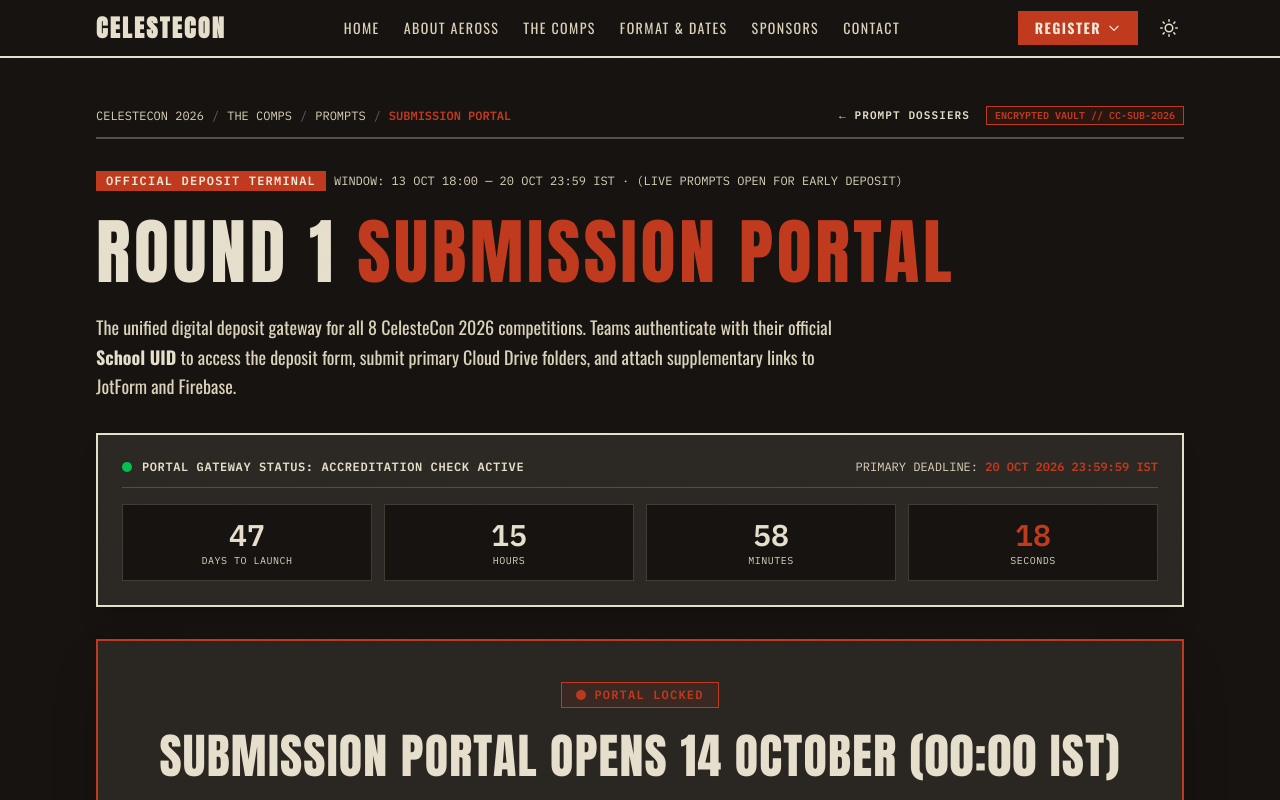
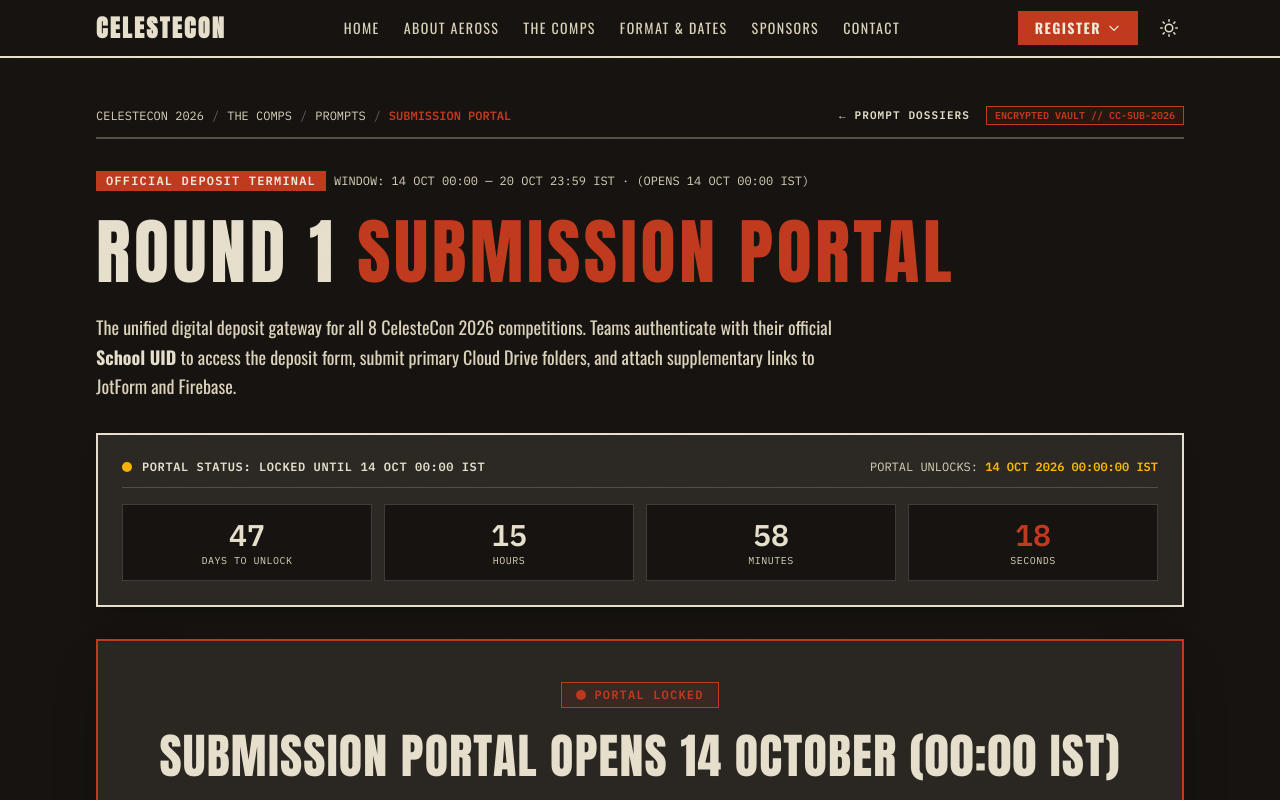
Before and after one commit to AerospaceSociety/CelesteCon-26, a React (Vite) app: page /portal in a window 1280 px wide. Shown: the top 800 px of the page. Built offline with nearby package versions, Linux system fonts and the light colour scheme.

Commit message:
Submission Portal

```diff
--- a/src/pages/AerossPrixPrompt.jsx
+++ b/src/pages/AerossPrixPrompt.jsx
@@ -652,7 +652,7 @@ export default function AerossPrixPrompt() {
               </div>
 
               {/* 80 / 20 split */}
-              <div className="border border-bone/40 flex flex-col sm:flex-row font-display text-lg tracking-wider">
+              <div className="border border-bone/40 flex flex-col sm:flex-row font-label text-base sm:text-lg tracking-wider">
                 <div className="bg-bone text-ink p-3 sm:w-1/4 text-center font-bold">
                   20 PTS · TRACK SPRINT
                 </div>
@@ -849,7 +849,7 @@ export default function AerossPrixPrompt() {
                     <span className={`w-3.5 h-3.5 rounded-full ${evaluation.isLegal ? 'bg-emerald-400' : evaluation.fails > 0 ? 'bg-crimson animate-pulse' : 'bg-bone/40'
                       }`}></span>
                     <div>
-                      <h4 className="font-display text-xl uppercase tracking-wider leading-none">
+                      <h4 className="font-label text-xl font-bold uppercase tracking-wider leading-none">
                         {evaluation.isLegal ? 'CLEARED TO RACE' : evaluation.fails > 0 ? `${evaluation.fails} INFRINGEMENT(S) TO RECTIFY` : 'INCOMPLETE MEASUREMENTS'}
                       </h4>
                       <p className="font-label text-xs mt-1 opacity-80">
@@ -969,14 +969,14 @@ export default function AerossPrixPrompt() {
                 <div className="grid grid-cols-1 md:grid-cols-2 gap-4 font-mono text-xs">
                   <div className="bg-ink p-4 border border-crimson">
                     <div className="text-crimson font-bold uppercase mb-1">AEROSS Prix Lead Arbiter</div>
-                    <div className="text-base font-bold text-bone font-display tracking-wider">ANANT JHA</div>
+                    <div className="text-xl font-bold text-bone font-label tracking-wide uppercase">ANANT JHA</div>
                     <a href="mailto:v09759anant@dpsrkp.net" className="text-bone-dim hover:text-crimson transition-colors block mt-1">
                       v09759anant@dpsrkp.net
                     </a>
                   </div>
                   <div className="bg-ink p-4 border border-bone/40">
-                    <div className="text-bone-dim uppercase mb-1">Secretariat · Lead POC</div>
-                    <div className="text-base font-bold text-bone font-display tracking-wider">SIDDHARTH SRIVASTAVA</div>
+                    <div className="text-bone-dim uppercase mb-1 font-bold">Secretariat · Lead POC</div>
+                    <div className="text-xl font-bold text-bone font-label tracking-wide uppercase">SIDDHARTH SRIVASTAVA</div>
                     <a href="mailto:r24998siddharth@dpsrkp.net" className="text-bone-dim hover:text-crimson transition-colors block mt-1">
                       r24998siddharth@dpsrkp.net
                     </a>
--- a/src/pages/SubmissionPortal.jsx
+++ b/src/pages/SubmissionPortal.jsx
@@ -84,7 +84,7 @@ const EVENT_FORMAT_SPECS = {
   '04': {
     code: 'BPP',
     name: 'Business Power Pitch',
-    format: 'Pitch Deck (PDF) + 5-Min Pitch Video URL',
+    format: 'Proposal (PDF) + 5-min Video Link + Pitch Deck (Optional)',
     ext: '.pdf, video link (in Drive/Cloud)',
     instructions: 'Commercial space startup pitch addressing release theme. Include deck and unlisted video link.',
     portalUrl: '/prompts/bpp'
@@ -381,6 +381,11 @@ export default function SubmissionPortal() {
       }
     }
 
+    if (Date.now() < TARGET_SUBMISSION_START) {
+      setSubmitError('The submission gateway is currently locked. Submissions open on 14 October 2026 at 00:00 IST.');
+      return;
+    }
+
     if (!formData.agreedToRules) {
       setSubmitError('You must acknowledge that this submission complies with CelesteCon 2026 regulations.');
       return;
@@ -553,7 +558,7 @@ onsite scrutineering, OpenRocket checks, and jury reviews.
             OFFICIAL DEPOSIT TERMINAL
           </span>
           <span className="font-mono text-xs text-bone-dim uppercase">
-            WINDOW: 13 OCT 18:00 &mdash; 20 OCT 23:59 IST · (LIVE PROMPTS OPEN FOR EARLY DEPOSIT)
+            WINDOW: 14 OCT 00:00 &mdash; 20 OCT 23:59 IST · (OPENS 14 OCT 00:00 IST)
           </span>
         </div>
 
@@ -570,20 +575,28 @@ onsite scrutineering, OpenRocket checks, and jury reviews.
       <div className="border-2 border-bone bg-ink-2/80 p-5 sm:p-6 backdrop-blur-sm shadow-xl">
         <div className="flex flex-col sm:flex-row justify-between items-start sm:items-center gap-3 border-b border-bone/20 pb-3 mb-4">
           <div className="flex items-center gap-2.5">
-            <span className="w-2.5 h-2.5 rounded-full bg-green-500 animate-pulse"></span>
+            <span className={`w-2.5 h-2.5 rounded-full ${windowState.status === 'PENDING' ? 'bg-amber-400' : 'bg-green-500'} animate-pulse`}></span>
             <span className="font-mono text-xs uppercase font-bold text-bone tracking-wider">
-              PORTAL GATEWAY STATUS: ACCREDITATION CHECK ACTIVE
+              {windowState.status === 'PENDING'
+                ? 'PORTAL STATUS: LOCKED UNTIL 14 OCT 00:00 IST'
+                : 'PORTAL GATEWAY STATUS: ACCREDITATION CHECK ACTIVE'}
             </span>
           </div>
           <div className="font-mono text-xs text-bone-dim">
-            PRIMARY DEADLINE: <strong className="text-crimson">20 OCT 2026 23:59:59 IST</strong>
+            {windowState.status === 'PENDING' ? (
+              <>PORTAL UNLOCKS: <strong className="text-amber-400 font-bold">14 OCT 2026 00:00:00 IST</strong></>
+            ) : (
+              <>PRIMARY DEADLINE: <strong className="text-crimson font-bold">20 OCT 2026 23:59:59 IST</strong></>
+            )}
           </div>
         </div>
 
         <div className="grid grid-cols-2 sm:grid-cols-4 gap-3 text-center font-mono">
           <div className="bg-ink p-3 border border-bone/20">
             <div className="text-2xl sm:text-3xl font-bold text-bone">{windowState.days}</div>
-            <div className="text-[10px] text-bone-dim uppercase tracking-wider">Days to Launch</div>
+            <div className="text-[10px] text-bone-dim uppercase tracking-wider">
+              {windowState.status === 'PENDING' ? 'Days to Unlock' : 'Days Remaining'}
+            </div>
           </div>
           <div className="bg-ink p-3 border border-bone/20">
             <div className="text-2xl sm:text-3xl font-bold text-bone">{String(windowState.hours).padStart(2, '0')}</div>
```
